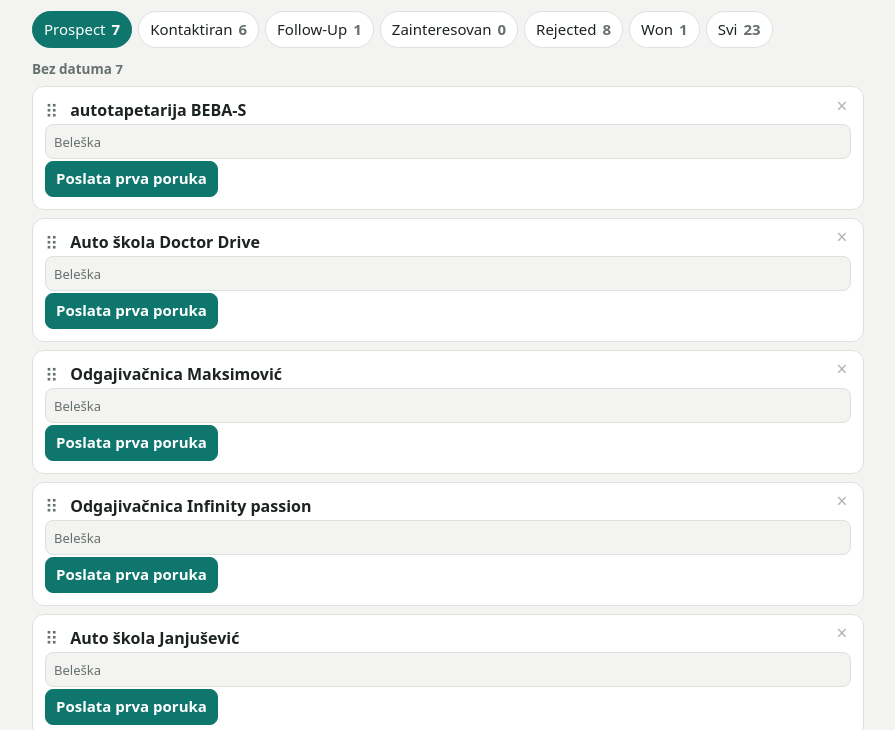
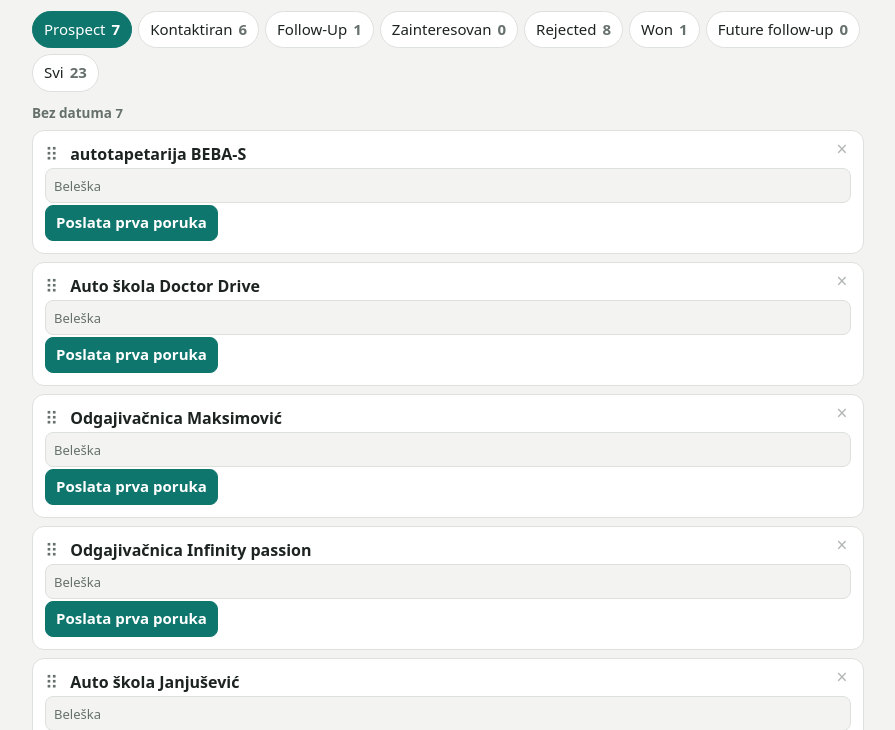
Before and after one commit to Luka2454/Lead-Management, a plain HTML site: page index.html in a window 1280 px wide. Shown: the part 84-814 px from the top of the page, without its empty margins (192-1087 px from the left). Drawn offline with Linux system fonts and the light colour scheme.

Commit message:
Add files via upload

```diff
--- a/index.html
+++ b/index.html
@@ -197,7 +197,7 @@ function resetAll(){snap();seedLeads();view='prospect';save();render()}
 function save(){try{localStorage.setItem(KEY,JSON.stringify(leads))}catch(e){}}
 
 const isAct=l=>ACTIVE.includes(l.stage);
-const DROP={prospect:'Prospect',aktivni:'Prva poruka',danas:'Follow-up 1',zainteresovan:'Zainteresovan',odbili:'Rejected',won:'Won'};
+const DROP={prospect:'Prospect',aktivni:'Prva poruka',danas:'Follow-up 1',zainteresovan:'Zainteresovan',future:'Future follow-up',odbili:'Rejected',won:'Won'};
 const VIEWS=[
 ['prospect','Prospect',l=>l.stage==='Prospect',0],
 ['aktivni','Kontaktiran',l=>l.stage==='Prva poruka',0],
@@ -205,6 +205,7 @@ const VIEWS=[
 ['zainteresovan','Zainteresovan',l=>l.stage==='Zainteresovan',0],
 ['odbili','Rejected',l=>l.stage==='Rejected',0],
 ['won','Won',l=>l.stage==='Won',0],
+['future','Future follow-up',l=>l.stage==='Future follow-up',0],
 ['svi','Svi',l=>true,0]];
 
 function render(){
@@ -223,6 +224,7 @@ function render(){
   document.getElementById('list').innerHTML=view==='danas'
     ?FU.map(g=>{const it=items.filter(l=>l.stage===g);return '<div class="zone" data-drop="'+g+'"><h2 class="grp">'+LBL[g]+' <span class="small">'+it.length+'</span></h2>'+(it.length?groupByDate(it):'<div class="small">Nema leadova.</div>')+'</div>'}).join('')
     :view==='prospect'&&items.length?groupByDate(items,'added',false)
+    :view==='future'&&items.length?groupByDate(items,'next',false)
     :view==='aktivni'&&items.length?groupByDate(items)
     :(items.length?items.map(l=>rowHtml(l)).join(''):'<div class="empty">Nema leadova u ovom pregledu.</div>');
 }
@@ -259,10 +261,12 @@ function rowHtml(l,showSent){
   +'<div class="top"><button class="x" data-a="del" title="Obriši" aria-label="Obriši">×</button><span class="grab" title="Prevuci karticu">⠿</span><b>'+esc(l.name)+'</b>'+(view==='svi'?'<span class="chip">'+l.stage+'</span>'+(l.status?'<span class="chip">'+l.status+'</span>':''):'')+'</div>'
   +'<div class="meta">'
   +(showSent?'<span>Datum: <input type="date" data-f="last" value="'+(l.last||'')+'">'+(l.last?' ('+ago(l.last)+')':' <span class="tod">upiši datum</span>')+'</span>':'')
+  +(l.stage==='Future follow-up'?'<span>Podsetnik za follow-up: <input type="date" data-f="next" value="'+(l.next||'')+'">'+(late?' <span class="hot">kasni '+diff(l.next)+' d</span>':tod?' <span class="tod">danas</span>':!l.next?' <span class="tod">upiši datum</span>':'')+'</span>':'')
   +(l.stage==='Rejected'||l.stage==='Won'?'<span>'+(l.stage==='Rejected'?'Datum odbijanja':'Datum won')+': <input type="date" data-f="closed" value="'+(l.closed||'')+'">'+(l.closed?' ('+ago(l.closed)+')':' <span class="tod">upiši datum</span>')+'</span>':'')+'</div>'
   +'<div class="nw'+(isMulti(l.note)?' multi':'')+'"><div class="note-display" tabindex="0" aria-label="Beleška, pritisnite Enter za uređivanje">'+notePreview(l.note)+'</div><textarea class="note" data-f="note" rows="1" placeholder="Beleška">\n'+esc(l.note||'')+'</textarea><button type="button" class="tg" aria-expanded="false" aria-label="Otvori ili zatvori belešku"></button></div>'
   +'<div class="btns">'
   +(sendLbl?'<button class="b p" data-a="send">'+sendLbl+'</button>':'')
+  +((FU.includes(l.stage)||l.stage==='Prva poruka'||l.stage==='Zainteresovan')?'<button class="b" data-a="future">Future follow-up</button>':'')
   +(l.stage!=='Rejected'&&l.stage!=='Prospect'&&l.stage!=='Won'?'<button class="b" data-a="no">Rejected</button>':'')
   +((isAct(l)||l.stage==='Zainteresovan')?'<button class="b" data-a="won">Won</button>':'')
   +'</div></div>';
@@ -273,6 +277,7 @@ function act(l,a){
   if(a==='send'){const cur=l.stage,nx=NEXT[cur];if(!nx)return;if(cur==='Prospect'&&!l.first)l.first=t;l.stage=nx;l.last=t;l.status='Poslato';const s2=NEXT[nx];l.next=s2&&DAYS[s2]?addDays(l.first||t,DAYS[s2]):''}
   else if(a==='read')l.status='Pročitano';
   else if(a==='reply'){l.status='Odgovorio';l.stage='Zainteresovan';l.last=t;l.next='';l.closed=''}
+  else if(a==='future'){l.stage='Future follow-up';l.next='';l.closed=''}
   else if(a==='no'){l.stage='Rejected';l.next='';l.closed=t}
   else if(a==='won'){l.stage='Won';l.next='';l.closed=t}
   else if(a==='del'){leads=leads.filter(x=>x!==l)}
```
